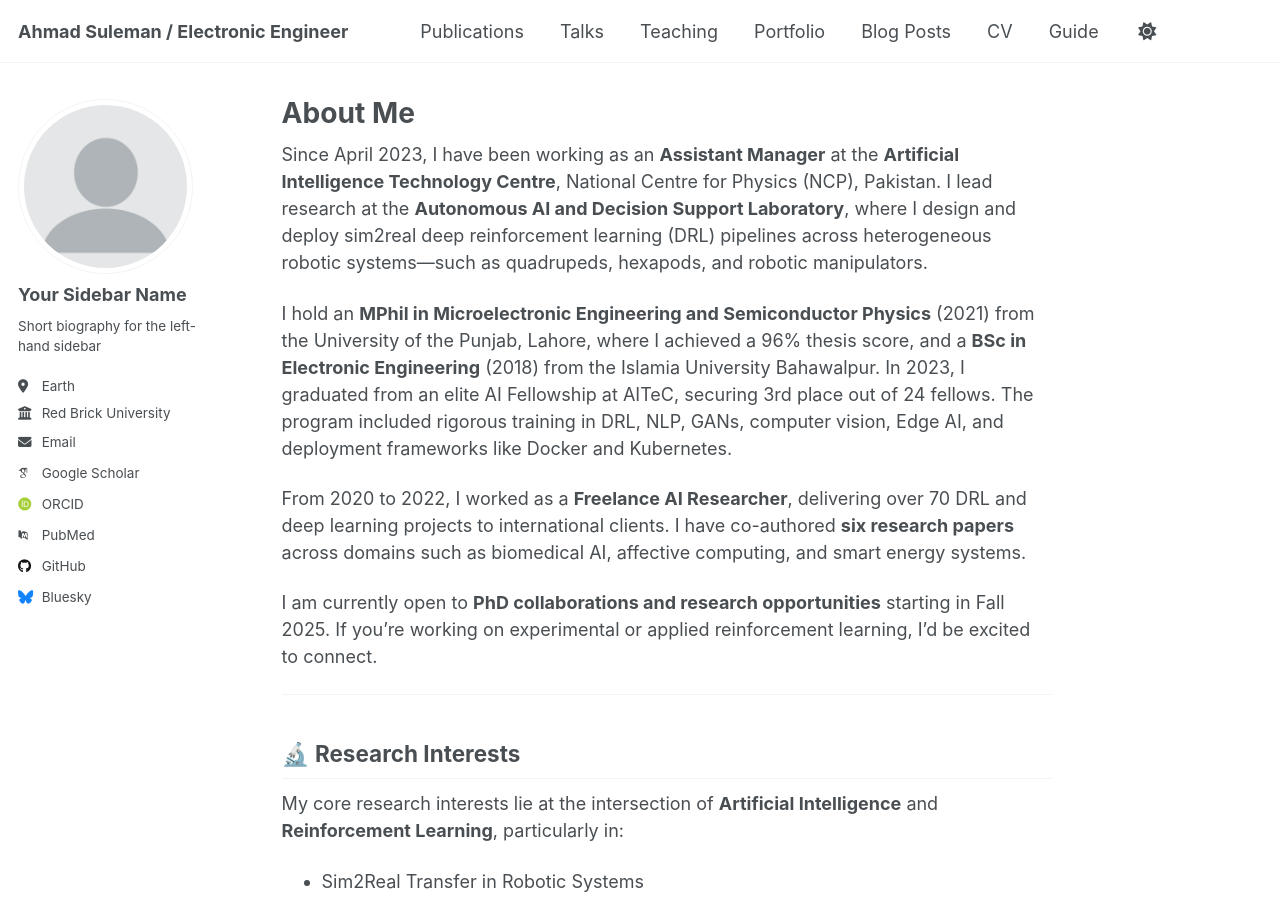
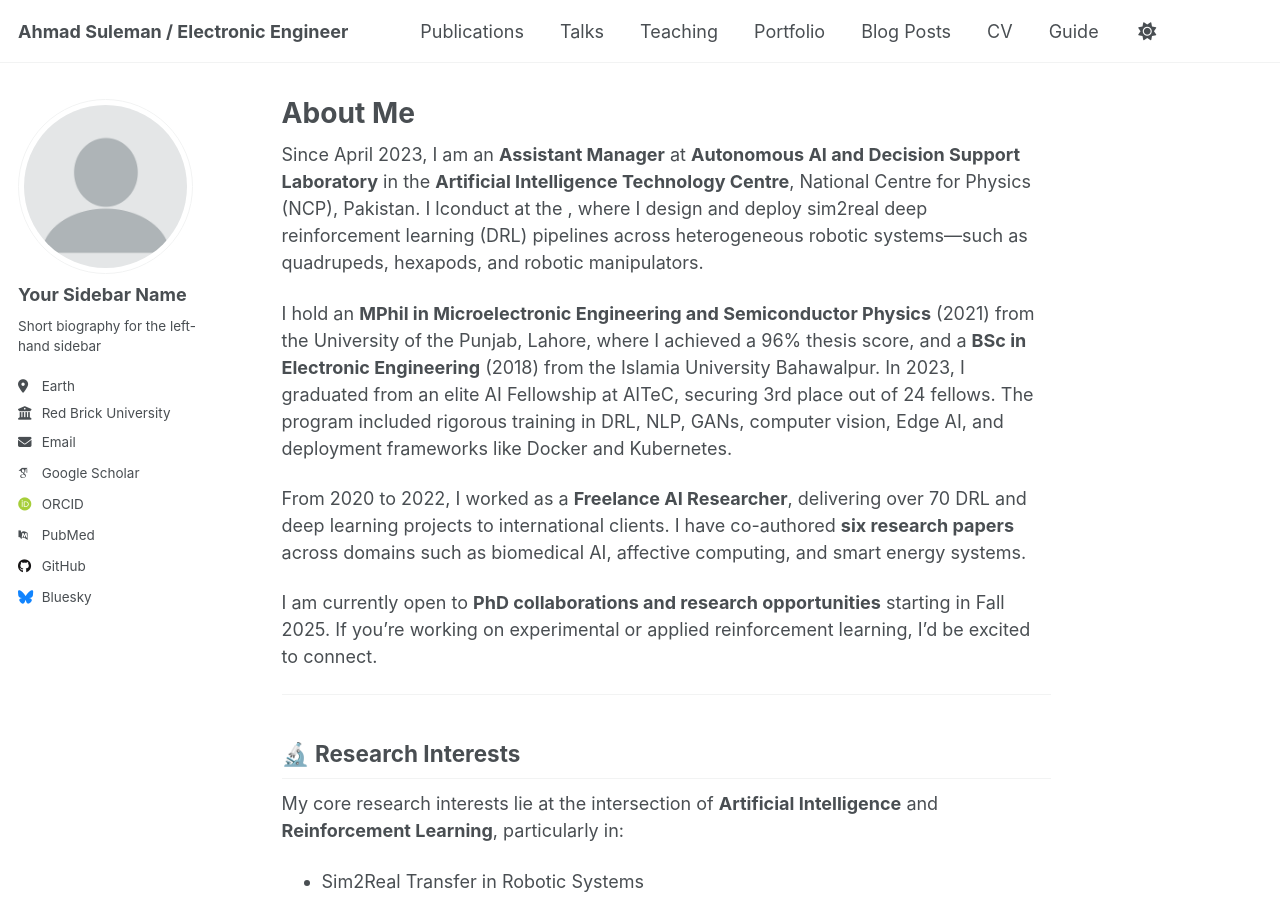
Before and after one commit to ahmadsuleman/ahmadsuleman.github.io, a Jekyll site: the page built from _pages/about.md, in a window 1280 px wide and 900 px high. Built offline with Jekyll 4.4.1, drawn with Linux system fonts in a browser that asks for light colours; some web fonts are replaced.

Commit message:
Update about.md

```diff
--- a/_pages/about.md
+++ b/_pages/about.md
@@ -8,7 +8,7 @@ redirect_from:
 ---
 
 
-Since April 2023, I have been working as an **Assistant Manager** at the **Artificial Intelligence Technology Centre**, National Centre for Physics (NCP), Pakistan. I lead research at the **Autonomous AI and Decision Support Laboratory**, where I design and deploy sim2real deep reinforcement learning (DRL) pipelines across heterogeneous robotic systems—such as quadrupeds, hexapods, and robotic manipulators.
+Since April 2023, I am an **Assistant Manager** at **Autonomous AI and Decision Support Laboratory** in the **Artificial Intelligence Technology Centre**, National Centre for Physics (NCP), Pakistan. I lconduct at the , where I design and deploy sim2real deep reinforcement learning (DRL) pipelines across heterogeneous robotic systems—such as quadrupeds, hexapods, and robotic manipulators.
 
 I hold an **MPhil in Microelectronic Engineering and Semiconductor Physics** (2021) from the University of the Punjab, Lahore, where I achieved a 96% thesis score, and a **BSc in Electronic Engineering** (2018) from the Islamia University Bahawalpur. In 2023, I graduated from an elite AI Fellowship at AITeC, securing 3rd place out of 24 fellows. The program included rigorous training in DRL, NLP, GANs, computer vision, Edge AI, and deployment frameworks like Docker and Kubernetes.
 
```
